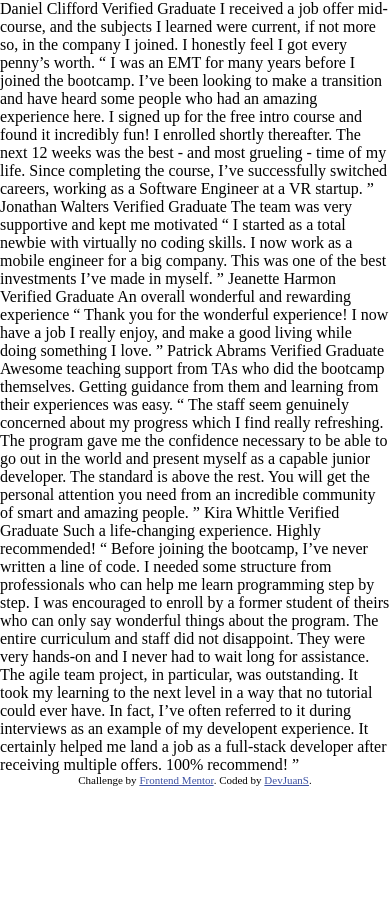
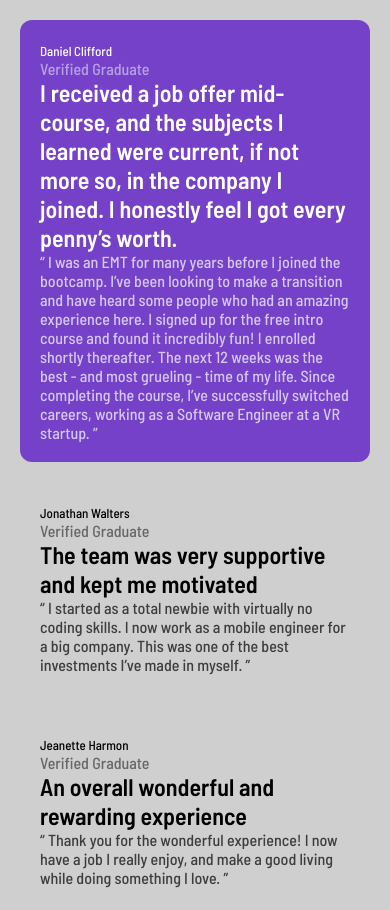
Before and after one commit to devJuanS/frontend-mentor, a plain HTML site: page testimonials-grid-section-main/index.html in a window 390 px wide. Shown: the top 910 px of the page. Before the commit the page ends 844 px from the top, so only its background shows below. Drawn offline with Linux system fonts and the light colour scheme.

Commit message:
structure html and write out initial styles in mobile first

```diff
--- a/testimonials-grid-section-main/index.html
+++ b/testimonials-grid-section-main/index.html
@@ -5,6 +5,10 @@
   <meta name="viewport" content="width=device-width, initial-scale=1.0"> <!-- displays site properly based on user's device -->
 
   <link rel="icon" type="image/png" sizes="32x32" href="./images/favicon-32x32.png">
+  <link rel="preconnect" href="https://fonts.googleapis.com">
+  <link rel="preconnect" href="https://fonts.gstatic.com" crossorigin>
+  <link href="https://fonts.googleapis.com/css2?family=Barlow+Semi+Condensed:wght@500;600&display=swap" rel="stylesheet">
+
   <link rel="stylesheet" href="style.css">
 
   <title>Frontend Mentor | Testimonials grid section</title>
@@ -12,50 +16,67 @@
 
 </head>
 <body>
-  Daniel Clifford
-  Verified Graduate
-
+  <section class="testimonials-grid">
+    <div class="testimonial testimonial-1">
+      <span class="person-name">Daniel Clifford</span>
+      <p class="person-title">Verified Graduate</p>
+      <h1 class="title">
         I received a job offer mid-course, and the subjects I learned were current, if not more so,
         in the company I joined. I honestly feel I got every penny’s worth.
-
+      </h1>
+      <p class="message">
         “ I was an EMT for many years before I joined the bootcamp. I’ve been looking to make a
         transition and have heard some people who had an amazing experience here. I signed up
         for the free intro course and found it incredibly fun! I enrolled shortly thereafter.
         The next 12 weeks was the best - and most grueling - time of my life. Since completing
         the course, I’ve successfully switched careers, working as a Software Engineer at a VR startup. ”
-
-  Jonathan Walters
-  Verified Graduate
-
+      </p>
+    </div>
+    <div class="testimonial testimonial-2">
+      <span class="person-name">Jonathan Walters</span>
+      <p class="person-title">Verified Graduate</p>
+      <h1 class="title">
         The team was very supportive and kept me motivated
-
+      </h1>
+      <p class="message">
         “ I started as a total newbie with virtually no coding skills. I now work as a mobile engineer
         for a big company. This was one of the best investments I’ve made in myself. ”
+      </p>
 
-  Jeanette Harmon
-  Verified Graduate
-
+    </div>
+    <div class="testimonial testimonial-3">
+      <span class="person-name">Jeanette Harmon</span>
+      <p class="person-title">Verified Graduate</p>
+      <h1 class="title">
         An overall wonderful and rewarding experience
-
+      </h1>
+      <p class="message">
         “ Thank you for the wonderful experience! I now have a job I really enjoy, and make a good living
         while doing something I love. ”
+      </p>
 
-  Patrick Abrams
-  Verified Graduate
-
+    </div>
+    <div class="testimonial testimonial-4">
+      <span class="person-name">Patrick Abrams</span>
+      <p class="person-title">Verified Graduate</p>
+      <h1 class="title">
       Awesome teaching support from TAs who did the bootcamp themselves. Getting guidance from them and
       learning from their experiences was easy.
-
+      </h1>
+      <p class="message">
         “ The staff seem genuinely concerned about my progress which I find really refreshing. The program
         gave me the confidence necessary to be able to go out in the world and present myself as a capable
         junior developer. The standard is above the rest. You will get the personal attention you need from
         an incredible community of smart and amazing people. ”
-
-  Kira Whittle
-  Verified Graduate
-
+      </p>
+    </div>
+    <div class="testimonial testimonial-5">
+      <span class="person-name">Kira Whittle</span>
+      <p class="person-title">Verified Graduate</p>
+      <h1 class="title">
         Such a life-changing experience. Highly recommended!
-
+      </h1>
+      <p class="message">
         “ Before joining the bootcamp, I’ve never written a line of code. I needed some structure from
         professionals who can help me learn programming step by step. I was encouraged to enroll by a former
         student of theirs who can only say wonderful things about the program. The entire curriculum and staff
@@ -64,6 +85,9 @@
         could ever have. In fact, I’ve often referred to it during interviews as an example of my developent
         experience. It certainly helped me land a job as a full-stack developer after receiving multiple offers.
         100% recommend! ”
+      </p>
+    </div>
+  </section>
 
   <div class="attribution">
     Challenge by <a href="https://www.frontendmentor.io?ref=challenge" target="_blank">Frontend Mentor</a>.
--- a/testimonials-grid-section-main/style.css
+++ b/testimonials-grid-section-main/style.css
@@ -7,17 +7,46 @@
 :root {
     /* colors */
     /* ## primary ## */
-    --moderate-violet: hsl(263, 55%, 52%)
-    --very-dark-grayish-blue: hsl(217, 19%, 35%)
-    --very-dark-blackish-blue: hsl(219, 29%, 14%)
-    --white: hsl(0, 0%, 100%)
+    --moderate-violet: hsl(263, 55%, 52%);
+    --very-dark-grayish-blue: hsl(217, 19%, 35%);
+    --very-dark-blackish-blue: hsl(219, 29%, 14%);
+    --white: hsl(0, 0%, 100%);
 
     /* ## neutral ## */
-    --light-gray: hsl(0, 0%, 81%)
-    --light-grayish-blue: hsl(210, 46%, 95%)
+    --light-gray: hsl(0, 0%, 81%);
+    --light-grayish-blue: hsl(210, 46%, 95%);
+
+    font-family:'Barlow Semi Condensed', sans-serif;
+}
+
+body {
+    background-color: var(--light-gray);
 }
 
 
+.testimonial {
+    margin: 20px;
+    padding: 20px;
+    border-radius: 12px;
+}
+
+.testimonial-1 {
+    color: var(--white);
+    background-color: var(--moderate-violet);
+}
+
+
+.person-name {
+    font-size: 13px;
+}
+
+.person-title {
+    opacity: 50%;
+}
+
+.message {
+    opacity: 70%;
+}
 
 
 .attribution { font-size: 11px; text-align: center; }
```
Lines whose indentation alone changed are shown as unchanged.
